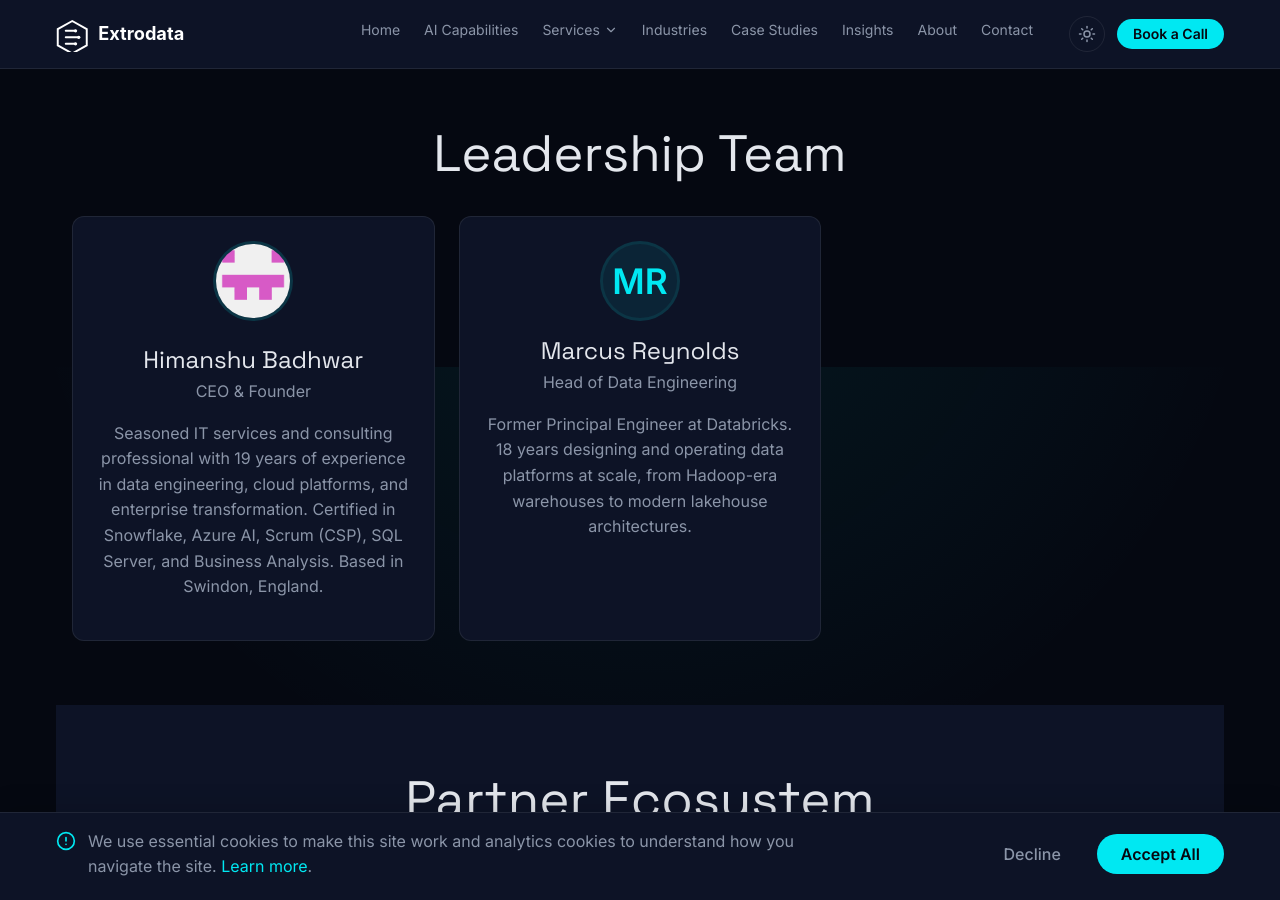
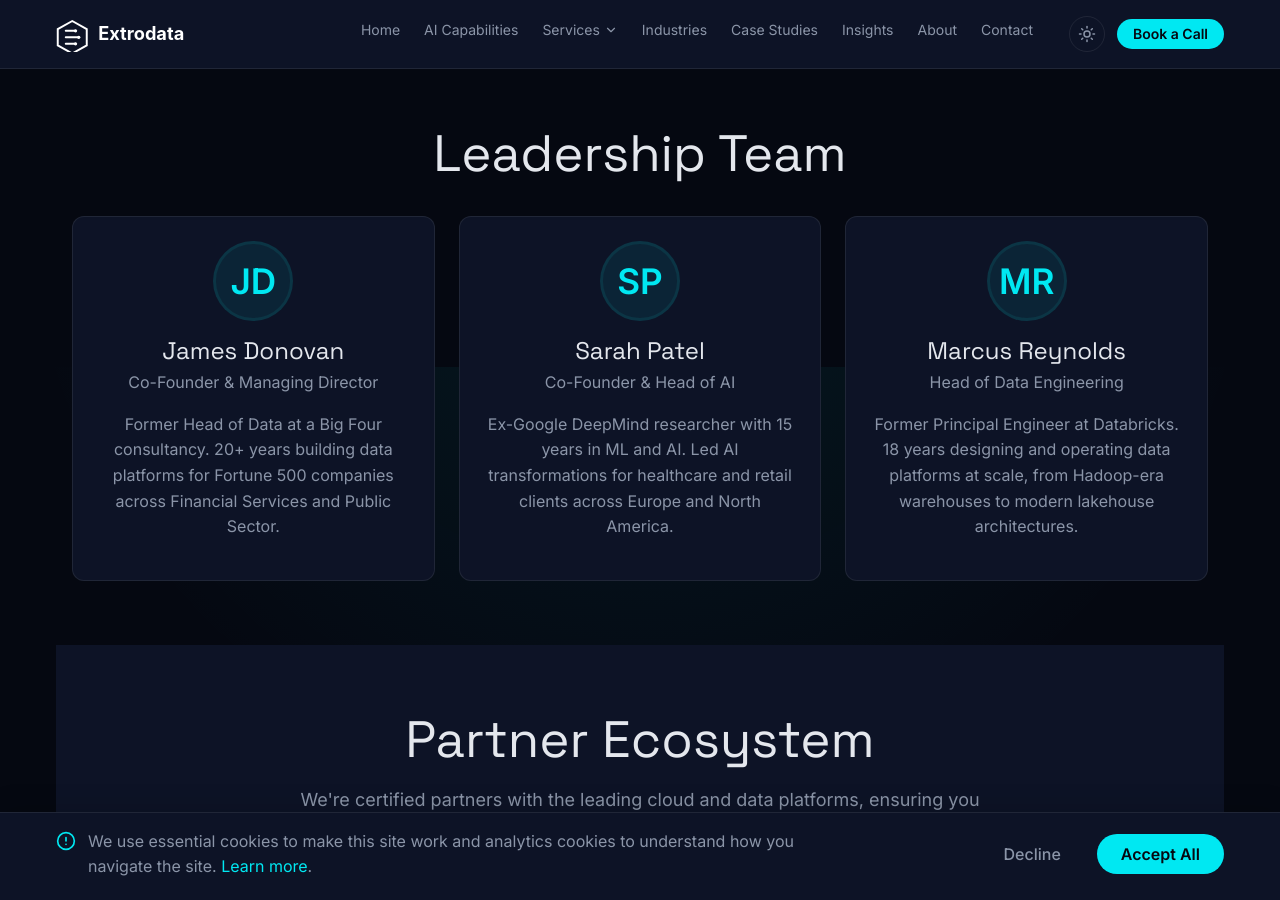
Before and after one commit to HBadhwar/extrodata, a Jekyll site: the page built from _pages/about.html, in a window 1280 px wide and 900 px high, scrolled down 1433 px. Built offline with Jekyll 4.4.1, drawn with Linux system fonts in a browser that asks for light colours; grey boxes are pictures that could not be loaded.

Commit message:
Revert to original founders, remove Himanshu Badhwar

```diff
--- a/_pages/about.html
+++ b/_pages/about.html
@@ -72,18 +72,17 @@ reading_time: 4 min read
     <div class="team-grid">
 
       <div class="team-card reveal">
-        <img src="{{ '/assets/images/himanshu-badhwar.jpg' | relative_url }}" alt="Himanshu Badhwar" class="avatar avatar--lg team-card__avatar" loading="lazy">
-        <h3 class="team-card__name">Himanshu Badhwar</h3>
-        <p class="team-card__role">CEO &amp; Founder</p>
-        <p style="color:var(--color-text-muted);font-size:var(--text-sm);line-height:1.6;margin-top:var(--space-3);">Seasoned IT services and consulting professional with 19 years of experience in data engineering, cloud platforms, and enterprise transformation. Certified in Snowflake, Azure AI, Scrum (CSP), SQL Server, and Business Analysis. Based in Swindon, England.</p>
-        <div style="display:flex;justify-content:center;gap:var(--space-3);margin-top:var(--space-4);">
-          <a href="https://www.linkedin.com/in/himanshubadhwar/" target="_blank" rel="noopener noreferrer" aria-label="Himanshu Badhwar on LinkedIn" style="color:var(--color-text-muted);">
-            <i data-lucide="linkedin" style="width:20px;height:20px;"></i>
-          </a>
-          <a href="https://github.com/HBadhwar" target="_blank" rel="noopener noreferrer" aria-label="Himanshu Badhwar on GitHub" style="color:var(--color-text-muted);">
-            <i data-lucide="github" style="width:20px;height:20px;"></i>
-          </a>
-        </div>
+        <div class="avatar avatar--lg team-card__avatar">JD</div>
+        <h3 class="team-card__name">James Donovan</h3>
+        <p class="team-card__role">Co-Founder &amp; Managing Director</p>
+        <p style="color:var(--color-text-muted);font-size:var(--text-sm);line-height:1.6;margin-top:var(--space-3);">Former Head of Data at a Big Four consultancy. 20+ years building data platforms for Fortune 500 companies across Financial Services and Public Sector.</p>
+      </div>
+
+      <div class="team-card reveal">
+        <div class="avatar avatar--lg team-card__avatar">SP</div>
+        <h3 class="team-card__name">Sarah Patel</h3>
+        <p class="team-card__role">Co-Founder &amp; Head of AI</p>
+        <p style="color:var(--color-text-muted);font-size:var(--text-sm);line-height:1.6;margin-top:var(--space-3);">Ex-Google DeepMind researcher with 15 years in ML and AI. Led AI transformations for healthcare and retail clients across Europe and North America.</p>
       </div>
 
       <div class="team-card reveal">
```
Also changed, not shown: assets/images/himanshu-badhwar.jpg (deleted).
